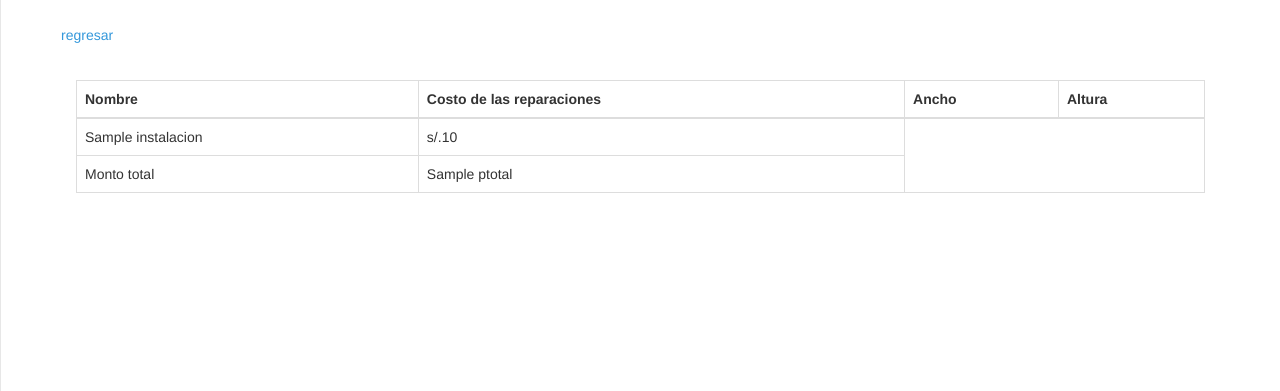
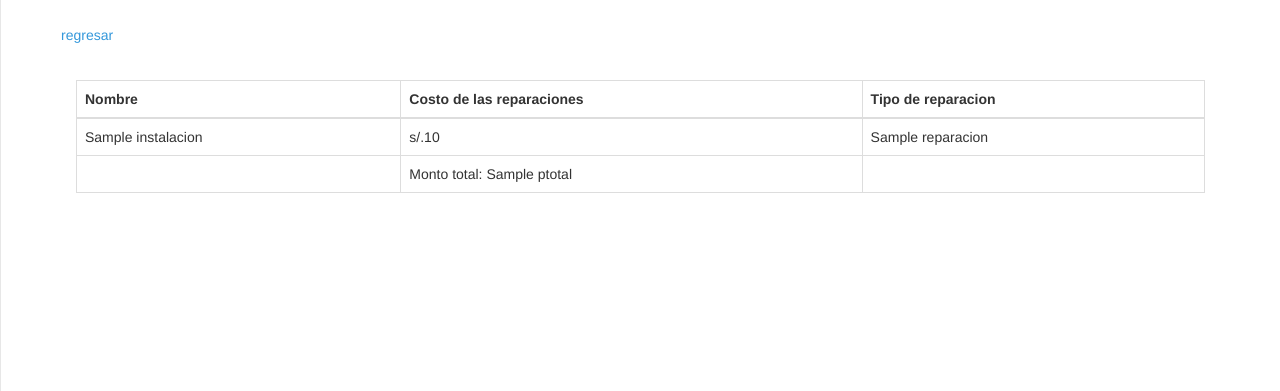
Before and after one commit to sirlo21/sagipnp, a Django app: template templates/metrados/reporte_instalacion.html in a window 1280 px wide. Shown: the part 226-617 px from the top of the page. Run offline with Django 3.2, Linux system fonts and the light colour scheme; the template is opened without the code that fills it: most values are stand-ins (such as "Sample title", 1, 10 or a date in 2020); some libraries are stand-ins or nearby versions.

Commit message:
change reporte_instalacion.html

```diff
--- a/templates/metrados/reporte_instalacion.html
+++ b/templates/metrados/reporte_instalacion.html
@@ -17,8 +17,7 @@
 								<tr>
 									<th scope="col">Nombre</th>
 									<th scope="col">Costo de las reparaciones</th>
-									<th scope="col">Ancho</th>
-									<th scope="col">Altura</th>
+									<th scope="col">Tipo de reparacion</th>
 								</tr>
 							</thead>
 							<tbody>
@@ -26,11 +25,12 @@
 									<tr>
 										<td>{{ ft.instalacion }}</td>
 										<td>s/.{{ ft.total }}</td>
+										<td>{{ ft.reparacion }}</td>
 									</tr>
 								{% endfor %}
 								<tr>
-									<td>Monto total</td>
-									<td>{{ ptotal }}</td>
+									<td></td>
+									<td>Monto total: {{ ptotal }}</td>
 								</tr>
 							</tbody>
 						</table>
```
